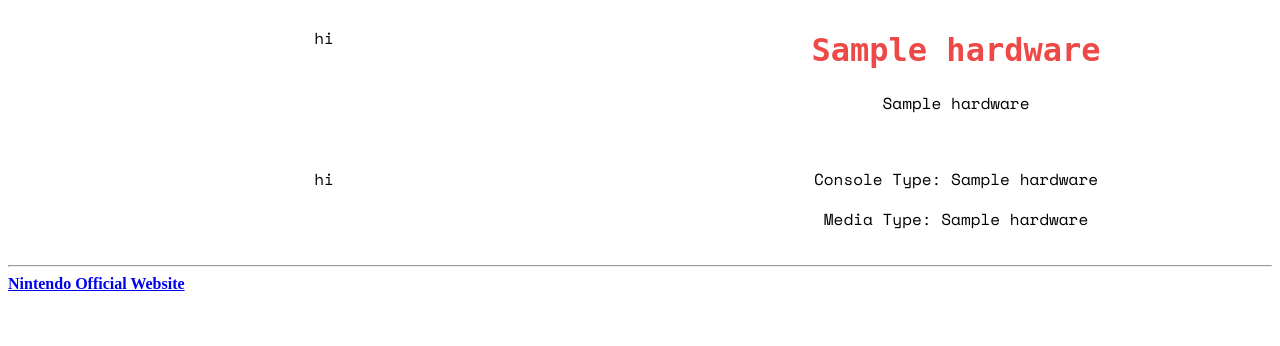
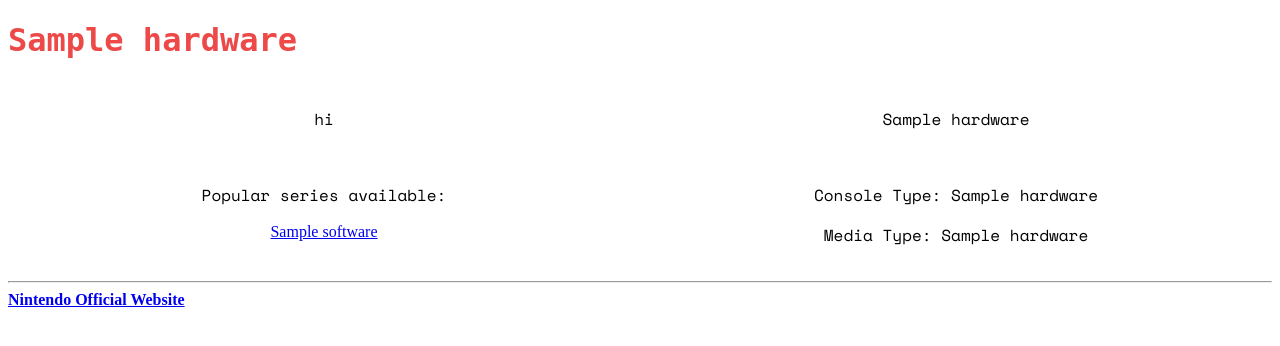
Before and after one commit to 22197/yr12db_webproject, a Flask app: template templates/hardware.html in a window 1280 px wide. Shown: the part 85-431 px from the top of the page. Run offline with Flask 3, Linux system fonts and the light colour scheme; the template is opened without the code that fills it: most values are stand-ins (such as "Sample title", 1, 10 or a date in 2020); some web fonts are replaced.

Commit message:
Add query to hardware.html

```diff
--- a/routes.py
+++ b/routes.py
@@ -42,7 +42,9 @@ def hardware(id):
     hardware = hardwares[id-1] #since id starts from 1, subtract 1 to get the correct index
 
     cur1 = conn.cursor()
-    cur1.execute('')
+    cur1.execute('''SELECT sw_id, sw_name FROM SoftwareSeries WHERE sw_id IN (
+                 SELECT sw_id FROM HardSoft WHERE hw_id = (
+                 SELECT hw_id FROM Hardware WHERE hw_id = "5"));''')
     softwareseries = cur1.fetchall()
 
 
@@ -50,7 +52,7 @@ def hardware(id):
     return render_template("hardware.html", title="hardware", id=id, hardware=hardware, softwareseries=softwareseries)
 
 #route for specific hardware
-@app.route('/software')
+@app.route('/softwareseries/<int:id>')
 def software():
     return render_template("software.html", title="software")
 
--- a/templates/hardware.html
+++ b/templates/hardware.html
@@ -1,17 +1,23 @@
 {% extends "layout.html" %}
 {% block content %}
+
+<h1>{{hardware[1]}}</h1>
 <div class="row">
     <div class="column">
         <p>hi</p>
     </div>
     <div class="column">
-        <h1>{{hardware[1]}}</h1>
         <p> {{hardware[4]}}</p>
     </div>
 </div>
 <div class="row">
     <div class="column">
-        <p>hi</p>
+        <p>Popular series available:</p>
+        {% for software in softwareseries%}
+            <a href = "/softwareseries/{{software[0]}}">
+                {{software[1]}}
+            </a>
+        {% endfor %}
     </div>
     <div class="column">
         <p>Console Type: {{hardware[5]}}</p>
```
